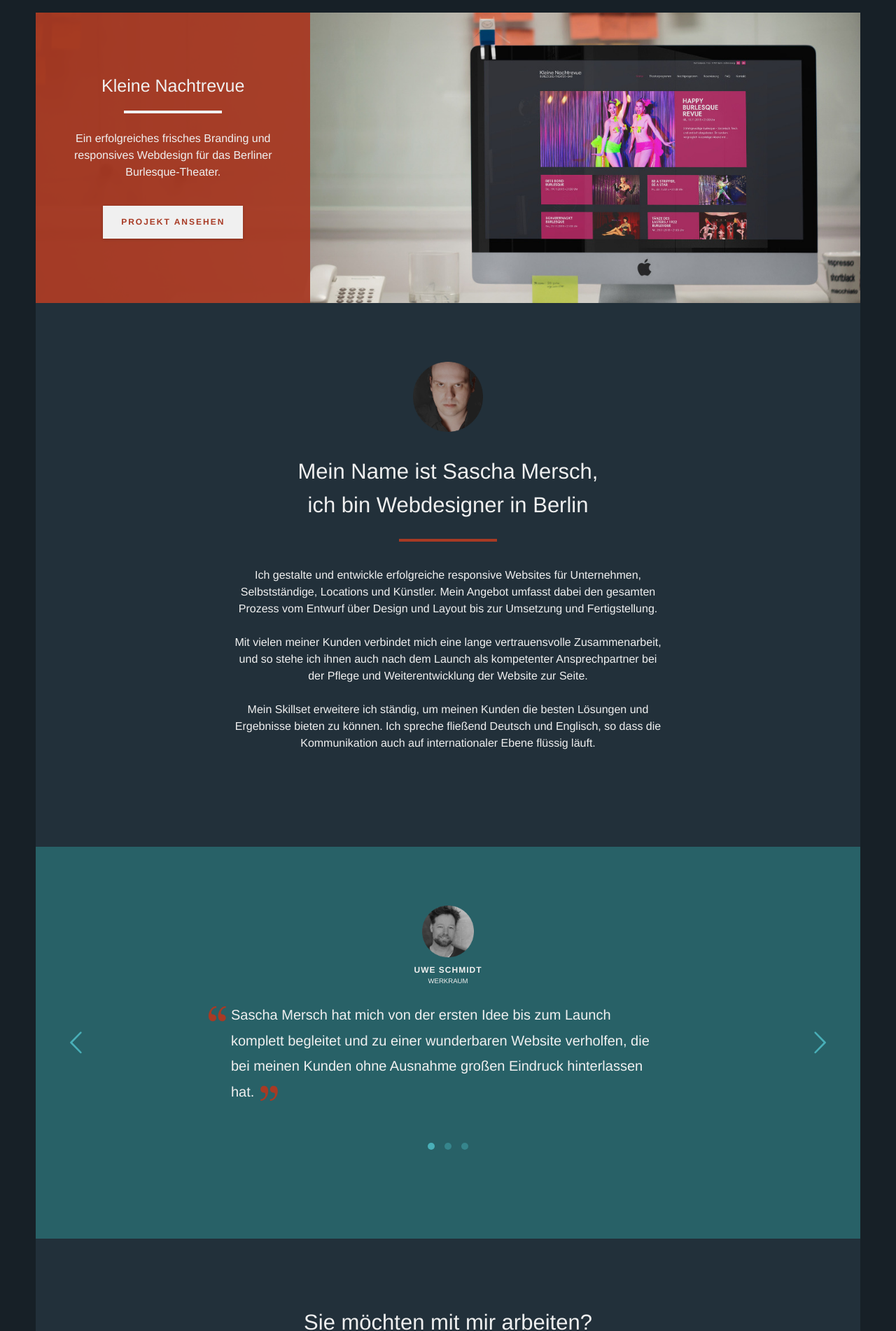
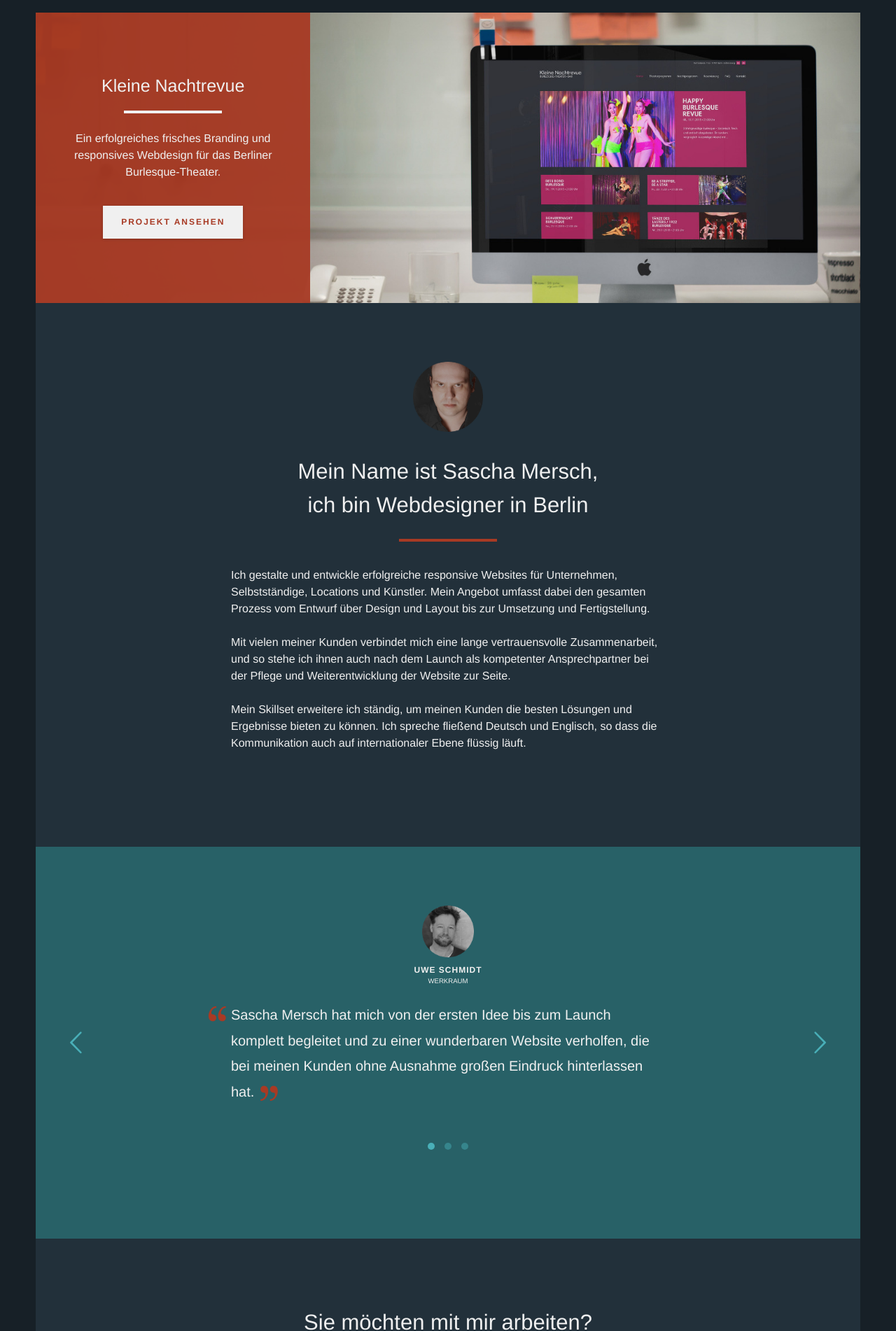
Before and after one commit to rschach/ichzweinull, a Jekyll site: the page built from index.html, in a window 1280 px wide. Shown: the part 1663-3565 px from the top of the page at 70% size. Built offline with Jekyll 4.4.1, drawn with Linux system fonts in a browser that asks for light colours; nearby versions of some CDN libraries; some web fonts are replaced; comment, search, counter and statistics services are not loaded.

Commit message:
Paragraph alignment responsive

```diff
--- a/_sass/2-modules/_modal.sass
+++ b/_sass/2-modules/_modal.sass
@@ -83,6 +83,10 @@
       padding: 42px 0 84px
       max-width: 620px
 
+    p
+      +media($nav-collapse)
+        text-align: left
+
 // Custom Chrome Scrollbars
 
 .modal::-webkit-scrollbar
--- a/_sass/3-layout/_about.sass
+++ b/_sass/3-layout/_about.sass
@@ -18,3 +18,7 @@
   article
     margin: 0 auto 136px
     padding-top: 12px
+
+    p
+      +media($small)
+        text-align: left
--- a/css/main.css
+++ b/css/main.css
@@ -755,6 +755,9 @@ nav.main-nav::after {
       .modal .modal-content {
         padding: 42px 0 84px;
         max-width: 620px; } }
+    @media screen and (min-width: 1000px) {
+      .modal .modal-content p {
+        text-align: left; } }
 
 .modal::-webkit-scrollbar {
   width: 4px; }
@@ -1150,6 +1153,9 @@ figure {
   .about article {
     margin: 0 auto 136px;
     padding-top: 12px; }
+    @media screen and (min-width: 600px) {
+      .about article p {
+        text-align: left; } }
 
 .contact {
   background: #22303a;
```
